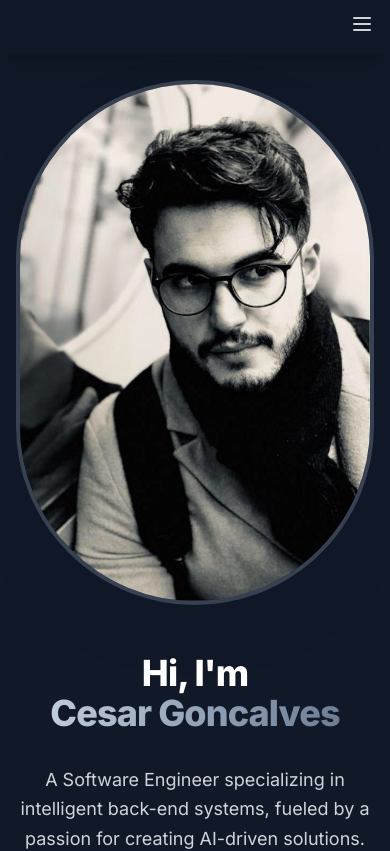
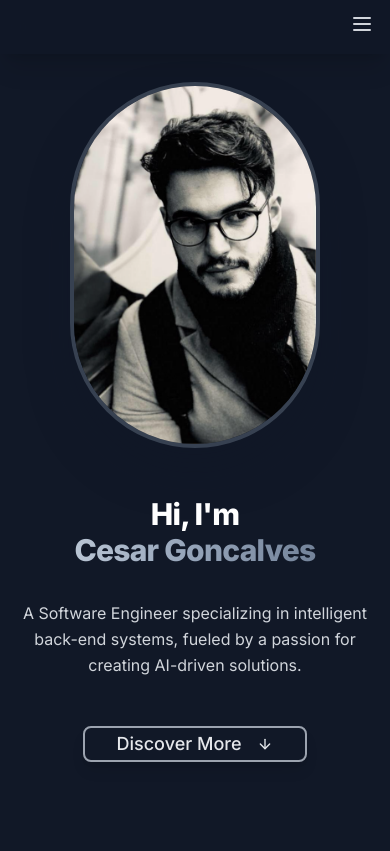
Before and after one commit to cgoncalves94/portfolio-cesar, a Next.js app: page / in a window 390 px wide. Shown: the top 851 px of the page. Built offline with nearby package versions, Linux system fonts and the light colour scheme.

Commit message:
feat: enhance responsiveness in Hero and Projects components using useIsMobile hook

```diff
--- a/src/components/Hero.tsx
+++ b/src/components/Hero.tsx
@@ -4,12 +4,15 @@ import Link from 'next/link'
 import { Button } from '@/components/ui/button' // Assuming Shadcn UI button
 import { ArrowDown } from 'lucide-react'
 import { motion } from 'framer-motion'
+import { useIsMobile } from '@/hooks/use-mobile'
 
 export default function Hero() {
+  const isMobile = useIsMobile()
+
   return (
     <section
       id="hero"
-      className="relative flex min-h-screen items-center justify-center overflow-hidden bg-gray-900 py-20 text-white md:py-28"
+      className={`relative flex items-center justify-center overflow-hidden bg-gray-900 text-white ${isMobile ? 'min-h-screen py-20' : 'min-h-screen py-20 md:py-28'}`}
     >
       <div className="container relative z-10 mx-auto grid grid-cols-1 items-center gap-12 px-4 md:grid-cols-2 md:px-6">
         <motion.div
@@ -21,8 +24,8 @@ export default function Hero() {
           <Image
             src="/31444937_cropped.jpg"
             alt="Cesar Goncalves"
-            width={400}
-            height={400}
+            width={isMobile ? 250 : 400}
+            height={isMobile ? 250 : 400}
             className="rounded-full border-4 border-gray-700 object-cover shadow-2xl shadow-gray-900/60"
             priority
           />
@@ -32,7 +35,7 @@ export default function Hero() {
             initial={{ opacity: 0, y: 30 }}
             animate={{ opacity: 1, y: 0 }}
             transition={{ duration: 1, delay: 0.4 }}
-            className="mb-6 text-4xl font-extrabold tracking-tight sm:text-5xl md:text-6xl lg:text-7xl"
+            className={`mb-6 font-extrabold tracking-tight ${isMobile ? 'text-3xl sm:text-4xl' : 'text-4xl sm:text-5xl md:text-6xl lg:text-7xl'}`}
           >
             <span className="block">Hi, I'm</span>
             <span className="block bg-gradient-to-r from-slate-300 via-slate-400 to-slate-500 bg-clip-text pb-2 text-transparent">
@@ -43,7 +46,7 @@ export default function Hero() {
             initial={{ opacity: 0, y: 30 }}
             animate={{ opacity: 1, y: 0 }}
             transition={{ duration: 1, delay: 0.6 }}
-            className="mb-12 max-w-xl text-lg leading-relaxed text-gray-300 sm:text-xl md:max-w-2xl"
+            className={`mb-12 max-w-xl leading-relaxed text-gray-300 ${isMobile ? 'text-base sm:text-lg' : 'text-lg sm:text-xl md:max-w-2xl'}`}
           >
             A Software Engineer specializing in intelligent back-end systems,
             fueled by a passion for creating AI-driven solutions.
@@ -57,7 +60,7 @@ export default function Hero() {
             >
               <Button
                 variant="outline"
-                size="lg"
+                size={isMobile ? 'default' : 'lg'}
                 className="group transform rounded-lg border-2 border-gray-400 bg-transparent px-8 py-3 text-lg text-gray-200 shadow-lg transition-all duration-300 ease-in-out hover:scale-105 hover:border-gray-500 hover:bg-gray-700/50 hover:text-white hover:shadow-gray-700/40"
               >
                 Discover More
--- a/src/components/Projects.tsx
+++ b/src/components/Projects.tsx
@@ -13,6 +13,7 @@ import Link from 'next/link'
 import { DynamicIcon } from 'lucide-react/dynamic'
 import { ExternalLink } from 'lucide-react'
 import { motion } from 'framer-motion'
+import { useIsMobile } from '@/hooks/use-mobile'
 
 const projectsData = [
   {
@@ -68,6 +69,8 @@ const projectsData = [
 ]
 
 export default function Projects() {
+  const isMobile = useIsMobile()
+
   return (
     <section
       id="projects"
@@ -109,7 +112,7 @@ export default function Projects() {
                   </CardDescription>
                 </CardHeader>
                 <CardContent className="flex-grow pb-4 pt-2">
-                  <div className="mb-4 flex flex-wrap gap-2">
+                  <div className={`flex flex-wrap gap-2 ${isMobile ? 'mb-6' : 'mb-4'}`}>
                     {project.tags.map((tag) => (
                       <Badge
                         key={tag}
@@ -121,7 +124,7 @@ export default function Projects() {
                     ))}
                   </div>
                 </CardContent>
-                <CardFooter className="flex justify-end space-x-3 border-t border-slate-700/50 bg-slate-800/50 pb-6 pt-2">
+                <CardFooter className={`flex ${isMobile ? 'flex-col items-start space-y-2 space-x-0' : 'justify-end space-x-3'} border-t border-slate-700/50 bg-slate-800/50 pb-6 pt-2`}>
                   {project.githubLink && (
                     <Link
                       href={project.githubLink}
```
